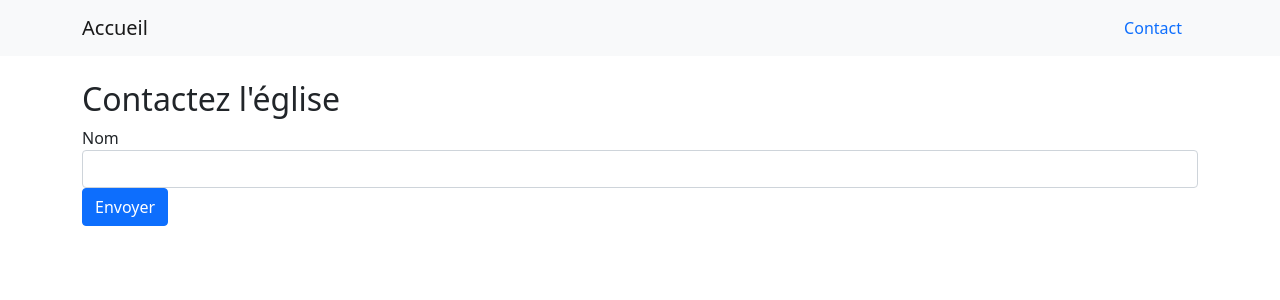
After one commit to StrangerPings404/site_eglise, a Flask app: page /contact in a window 1280 px wide. The commit adds this page. Shown: the top 300 px of the page. Run offline with Flask 3, Linux system fonts and the light colour scheme.

Commit message:
REFACTOR: Ajout de base.html et restructuration des templates

```diff
--- a/app.py
+++ b/app.py
@@ -1,10 +1,43 @@
-from flask import Flask, render_template
+# Modules standards
+import os
+
+# Modules Tiers
+from dotenv import load_dotenv
+from flask import Flask, render_template, flash, redirect, url_for
+from flask_wtf import FlaskForm
+from wtforms import StringField, TextAreaField, SubmitField
+from wtforms.validators import DataRequired, Email, Length
+
+load_dotenv()
 
 app = Flask(__name__)
+app.config['SECRET_KEY'] = os.getenv('SECRET_KEY')
 
+# Classe du formulaire (ajoutez AVANT les routes)
+class ContactForm(FlaskForm):
+    name = StringField('Nom', validators=[DataRequired()])
+    email = StringField('Email', validators=[DataRequired(), Email()])
+    message = TextAreaField('Message', validators=[DataRequired()])
+    submit = SubmitField('Envoyer')
+
+# Configuration minimale pour les emails (à compléter plus tard)
+app.config['MAIL_SERVER'] = 'smtp.gmail.com'
+app.config['MAIL_PORT'] = 587
+app.config['MAIL_USE_TLS'] = True
+
+#Route Principale
 @app.route("/")
 def home():
     return render_template("index.html")
 
+#Route Contact
+@app.route('/contact', methods=['GET', 'POST'])
+def contact():
+    form = ContactForm()
+    if form.validate_on_submit():
+        flash('Merci pour votre message !', 'success')
+        return redirect(url_for('contact'))
+    return render_template('contact.html', form=form)
+
 if __name__ == "__main__":
     app.run(debug=True)
--- /dev/null
+++ b/templates/base.html
@@ -0,0 +1,20 @@
+<!DOCTYPE html>
+<html>
+<head>
+    <title>{% block title %}Église Maison De Vie{% endblock %}</title>
+    <link href="https://cdn.jsdelivr.net/npm/bootstrap@5.1.3/dist/css/bootstrap.min.css" rel="stylesheet">
+    {% block extra_css %}{% endblock %}
+</head>
+<body>
+    <nav class="navbar navbar-expand-lg navbar-light bg-light">
+        <div class="container">
+            <a class="navbar-brand" href="/">Accueil</a>
+            <a class="nav-link" href="/contact">Contact</a>
+        </div>
+    </nav>
+
+    <div class="container mt-4">
+        {% block content %}{% endblock %}
+    </div>
+</body>
+</html>
--- /dev/null
+++ b/templates/contact.html
@@ -0,0 +1,32 @@
+{% extends "base.html" %}
+{% block content %}
+<div class="contact-form">
+    <h2>Contactez l'église</h2>
+
+    <!-- Messages flash -->
+    {% with messages = get_flashed_messages() %}
+        {% if messages %}
+            <div class="alert alert-success">
+                {{ messages[0] }}
+            </div>
+        {% endif %}
+    {% endwith %}
+
+    <!-- Formulaire -->
+    <form method="POST">
+        {{ form.hidden_tag() }}
+
+        <div class="form-group">
+            {{ form.name.label }}
+            {{ form.name(class="form-control") }}
+            {% if form.name.errors %}
+                <small class="text-danger">{{ form.name.errors[0] }}</small>
+            {% endif %}
+        </div>
+
+        <!-- Répétez pour email et message -->
+
+        <button type="submit" class="btn btn-primary">Envoyer</button>
+    </form>
+</div>
+{% endblock %}
```
Also changed, not shown: templates/index.html (+8 -11 lines).
